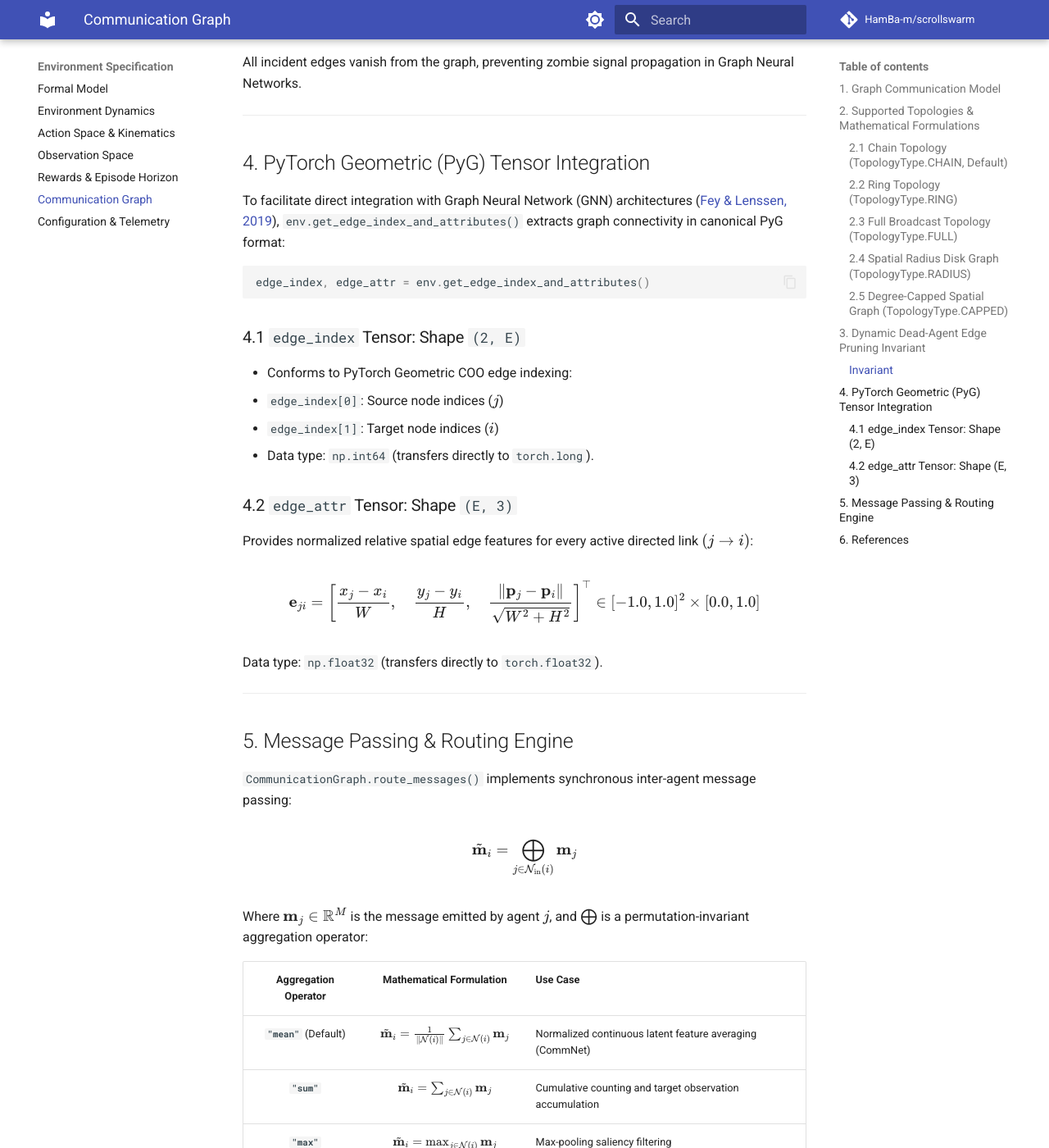
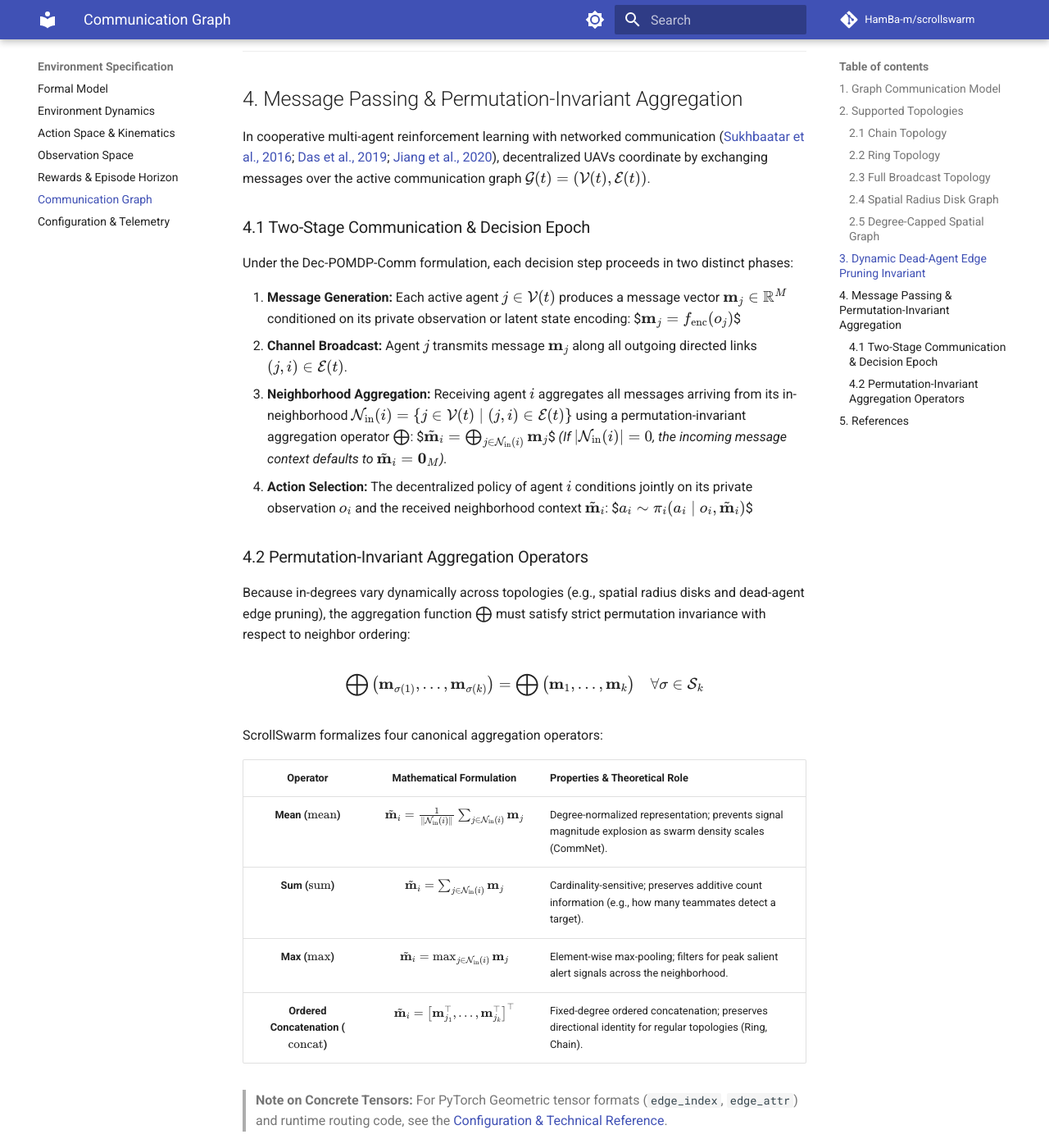
Before and after one commit to HamBa-m/scrollswarm, an MkDocs documentation site: the page built from docs/environment/communication.md, in a window 1280 px wide and 1400 px high, scrolled down 2974 px. Shown: the whole window at 82% size. Built offline with MkDocs 1.6.1 and Material for MkDocs 9.7.7, drawn with Linux system fonts in a browser that asks for light colours; comment, search, counter and statistics services are not loaded; some of the changed text lies outside the part shown.

Commit message:
docs(env): streamline theory, formalize message passing, and revise perception diagram

````diff
--- a/docs/environment/communication.md
+++ b/docs/environment/communication.md
@@ -1,6 +1,6 @@
 # Communication Graph & Network Topologies
 
-This page details the mathematical graph communication layer in ScrollSwarm: formal graph topology formulations, dynamic dead-agent edge pruning invariants, PyTorch Geometric (PyG) tensor exports, and message passing routing engines.
+This page details the mathematical graph communication layer in ScrollSwarm: formal graph topology formulations, dynamic dead-agent edge pruning invariants, and theoretical message passing and aggregation operators.
 
 ---
 
@@ -23,11 +23,11 @@ $$\mathcal{V}(t) = \big\{ i \in \{1, \dots, N\} \;\big|\; \text{alive}_i(t) = \t
 
 ---
 
-## 2. Supported Topologies & Mathematical Formulations
+## 2. Supported Topologies
 
 ScrollSwarm provides five canonical graph communication topologies:
 
-### 2.1 Chain Topology (`TopologyType.CHAIN`, Default)
+### 2.1 Chain Topology
 Models a sequential line-of-sight daisy-chain along horizontal station-keeping columns:
 
 $$A_{ij} = \begin{cases} 1 & \text{if } |i - j| = 1 \\ 0 & \text{otherwise} \end{cases}$$
@@ -35,7 +35,7 @@ $$A_{ij} = \begin{cases} 1 & \text{if } |i - j| = 1 \\ 0 & \text{otherwise} \end
 - Each internal UAV communicates exclusively with its immediate left and right neighbors ($i-1$ and $i+1$).
 - Maximum node degree: $\Delta = 2$.
 
-### 2.2 Ring Topology (`TopologyType.RING`)
+### 2.2 Ring Topology
 A 1D periodic cycle graph connecting adjacent neighbors with wrap-around between the first and last drones:
 
 $$A_{ij} = \begin{cases} 1 & \text{if } (i - j) \equiv \pm 1 \pmod N \\ 0 & \text{otherwise} \end{cases}$$
@@ -43,7 +43,7 @@ $$A_{ij} = \begin{cases} 1 & \text{if } (i - j) \equiv \pm 1 \pmod N \\ 0 & \tex
 - Eliminates boundary edge effects present in open chains.
 - Every node has degree precisely 2 (2-regular graph).
 
-### 2.3 Full Broadcast Topology (`TopologyType.FULL`)
+### 2.3 Full Broadcast Topology
 A complete directed graph representing global, unconstrained broadcast communication (all-to-all):
 
 $$A_{ij} = \begin{cases} 1 & \text{if } i \neq j \\ 0 & \text{if } i = j \end{cases}$$
@@ -51,14 +51,14 @@ $$A_{ij} = \begin{cases} 1 & \text{if } i \neq j \\ 0 & \text{if } i = j \end{ca
 - Number of edges: $E = N(N - 1)$.
 - Serves as the theoretical upper bound for collaborative information exchange.
 
-### 2.4 Spatial Radius Disk Graph (`TopologyType.RADIUS`)
+### 2.4 Spatial Radius Disk Graph
 A geometric random graph where a communication link exists if and only if the Euclidean distance between two drones is within communication radius $R_{\text{comm}}$:
 
 $$A_{ij} = \begin{cases} 1 & \text{if } 0 < \|\mathbf{p}_i - \mathbf{p}_j\| \le R_{\text{comm}} \\ 0 & \text{otherwise} \end{cases}$$
 
 By default, $R_{\text{comm}} = 180.0\text{ px}$. Links dynamically form and break as drones climb and dive.
 
-### 2.5 Degree-Capped Spatial Graph (`TopologyType.CAPPED`)
+### 2.5 Degree-Capped Spatial Graph
 Connects each UAV to its $k$-nearest spatial neighbors, enforcing a strict bandwidth/degree cap ($k = \text{max_degree}$, default: $2$):
 
 $$\mathcal{N}_k(i) = \arg\min_{\mathcal{S} \subseteq \mathcal{V} \setminus \{i\}, |\mathcal{S}| \le k} \sum_{j \in \mathcal{S}} \|\mathbf{p}_i - \mathbf{p}_j\|$$
@@ -84,47 +83,41 @@ All incident edges vanish from the graph, preventing zombie signal propagation i
 
 ---
 
-## 4. PyTorch Geometric (PyG) Tensor Integration
+## 4. Message Passing & Permutation-Invariant Aggregation
 
-To facilitate direct integration with Graph Neural Network (GNN) architectures ([Fey & Lenssen, 2019](https://arxiv.org/abs/1903.02428)), `env.get_edge_index_and_attributes()` extracts graph connectivity in canonical PyG format:
+In cooperative multi-agent reinforcement learning with networked communication ([Sukhbaatar et al., 2016](https://proceedings.neurips.cc/paper/2016/hash/55b1927f76d59c74abf742442223c300-Abstract.html); [Das et al., 2019](https://proceedings.mlr.press/v97/das19a.html); [Jiang et al., 2020](https://openreview.net/forum?id=HkxdQkSYDB)), decentralized UAVs coordinate by exchanging messages over the active communication graph $\mathcal{G}(t) = (\mathcal{V}(t), \mathcal{E}(t))$.
 
-```python
-edge_index, edge_attr = env.get_edge_index_and_attributes()
-```
+### 4.1 Two-Stage Communication & Decision Epoch
+Under the Dec-POMDP-Comm formulation, each decision step proceeds in two distinct phases:
 
-### 4.1 `edge_index` Tensor: Shape `(2, E)`
-- Conforms to PyTorch Geometric COO edge indexing:
-  - `edge_index[0]`: Source node indices ($j$)
-  - `edge_index[1]`: Target node indices ($i$)
-- Data type: `np.int64` (transfers directly to `torch.long`).
+1. **Message Generation:** Each active agent $j \in \mathcal{V}(t)$ produces a message vector $\mathbf{m}_j \in \mathbb{R}^M$ conditioned on its private observation or latent state encoding:
+   $$\mathbf{m}_j = f_{\text{enc}}(o_j)$$
+2. **Channel Broadcast:** Agent $j$ transmits message $\mathbf{m}_j$ along all outgoing directed links $(j, i) \in \mathcal{E}(t)$.
+3. **Neighborhood Aggregation:** Receiving agent $i$ aggregates all messages arriving from its in-neighborhood $\mathcal{N}_{\text{in}}(i) = \{j \in \mathcal{V}(t) \mid (j, i) \in \mathcal{E}(t)\}$ using a permutation-invariant aggregation operator $\bigoplus$:
+   $$\tilde{\mathbf{m}}_i = \bigoplus_{j \in \mathcal{N}_{\text{in}}(i)} \mathbf{m}_j$$
+   *(If $|\mathcal{N}_{\text{in}}(i)| = 0$, the incoming message context defaults to $\tilde{\mathbf{m}}_i = \mathbf{0}_M$).*
+4. **Action Selection:** The decentralized policy of agent $i$ conditions jointly on its private observation $o_i$ and the received neighborhood context $\tilde{\mathbf{m}}_i$:
+   $$a_i \sim \pi_i(a_i \mid o_i, \tilde{\mathbf{m}}_i)$$
 
-### 4.2 `edge_attr` Tensor: Shape `(E, 3)`
-Provides normalized relative spatial edge features for every active directed link $(j \to i)$:
+### 4.2 Permutation-Invariant Aggregation Operators
+Because in-degrees vary dynamically across topologies (e.g., spatial radius disks and dead-agent edge pruning), the aggregation function $\bigoplus$ must satisfy strict permutation invariance with respect to neighbor ordering:
 
-$$\mathbf{e}_{ji} = \left[ \frac{x_j - x_i}{W}, \quad \frac{y_j - y_i}{H}, \quad \frac{\|\mathbf{p}_j - \mathbf{p}_i\|}{\sqrt{W^2 + H^2}} \right]^\top \in [-1.0, 1.0]^2 \times [0.0, 1.0]$$
+$$\bigoplus \big( \mathbf{m}_{\sigma(1)}, \dots, \mathbf{m}_{\sigma(k)} \big) = \bigoplus \big( \mathbf{m}_1, \dots, \mathbf{m}_k \big) \quad \forall \sigma \in \mathcal{S}_k$$
 
-Data type: `np.float32` (transfers directly to `torch.float32`).
+ScrollSwarm formalizes four canonical aggregation operators:
+
+| Operator | Mathematical Formulation | Properties & Theoretical Role |
+| :---: | :---: | :--- |
+| **Mean ($\text{mean}$)** | $\tilde{\mathbf{m}}_i = \frac{1}{\|\mathcal{N}_{\text{in}}(i)\|} \sum_{j \in \mathcal{N}_{\text{in}}(i)} \mathbf{m}_j$ | Degree-normalized representation; prevents signal magnitude explosion as swarm density scales (CommNet). |
+| **Sum ($\text{sum}$)** | $\tilde{\mathbf{m}}_i = \sum_{j \in \mathcal{N}_{\text{in}}(i)} \mathbf{m}_j$ | Cardinality-sensitive; preserves additive count information (e.g., how many teammates detect a target). |
+| **Max ($\text{max}$)** | $\tilde{\mathbf{m}}_i = \max_{j \in \mathcal{N}_{\text{in}}(i)} \mathbf{m}_j$ | Element-wise max-pooling; filters for peak salient alert signals across the neighborhood. |
+| **Ordered Concatenation ($\text{concat}$)** | $\tilde{\mathbf{m}}_i = \big[ \mathbf{m}_{j_1}^\top, \dots, \mathbf{m}_{j_k}^\top \big]^\top$ | Fixed-degree ordered concatenation; preserves directional identity for regular topologies (Ring, Chain). |
+
+> **Note on Concrete Tensors:** For PyTorch Geometric tensor formats (`edge_index`, `edge_attr`) and runtime routing code, see the [Configuration & Technical Reference](../getting-started/config.md#5-graph-neural-network-pyg-tensors-routing-engine).
 
 ---
 
-## 5. Message Passing & Routing Engine
-
-`CommunicationGraph.route_messages()` implements synchronous inter-agent message passing:
-
-$$\tilde{\mathbf{m}}_i = \bigoplus_{j \in \mathcal{N}_{\text{in}}(i)} \mathbf{m}_j$$
-
-Where $\mathbf{m}_j \in \mathbb{R}^M$ is the message emitted by agent $j$, and $\bigoplus$ is a permutation-invariant aggregation operator:
-
-| Aggregation Operator | Mathematical Formulation | Use Case |
-| :---: | :---: | :--- |
-| **`"mean"`** (Default) | $\tilde{\mathbf{m}}_i = \frac{1}{\|\mathcal{N}(i)\|} \sum_{j \in \mathcal{N}(i)} \mathbf{m}_j$ | Normalized continuous latent feature averaging (CommNet) |
-| **`"sum"`** | $\tilde{\mathbf{m}}_i = \sum_{j \in \mathcal{N}(i)} \mathbf{m}_j$ | Cumulative counting and target observation accumulation |
-| **`"max"`** | $\tilde{\mathbf{m}}_i = \max_{j \in \mathcal{N}(i)} \mathbf{m}_j$ | Max-pooling saliency filtering |
-| **`"concat"`** | $\tilde{\mathbf{m}}_i = \big[ \mathbf{m}_{j_1}^\top, \dots, \mathbf{m}_{j_k}^\top \big]^\top$ | Fixed-degree ordered concatenation |
-
----
-
-## 6. References
+## 5. References
 
 1. **Sukhbaatar, S., Szlam, A., & Fergus, R. (2016).** *Learning multiagent communication with backpropagation.* In Advances in Neural Information Processing Systems (NeurIPS), pp. 2244–2252. [NeurIPS Link](https://proceedings.neurips.cc/paper/2016/hash/55b1927f76d59c74abf742442223c300-Abstract.html).
 2. **Das, A., Gervet, T., Romoff, J., Batra, D., Parikh, D., Rabbat, M., & Pineau, J. (2019).** *TarMAC: Targeted multi-agent communication.* In International Conference on Machine Learning (ICML), pp. 1538–1546. [PMLR Link](https://proceedings.mlr.press/v97/das19a.html).
````
Also changed, not shown: other parts of docs/environment/communication.md (+1 -2 lines), docs/environment/actions.md (renamed from docs/environment/action_space.md, +1 -34 lines), docs/environment/dynamics.md (renamed from docs/environment/corridor_and_dynamics.md, +1 -38 lines), docs/environment/observation.md (+11 -9 lines), docs/environment/overview.md (+6 -4 lines), docs/environment/reward.md (renamed from docs/environment/rewards_and_state.md, +2 -8 lines).
